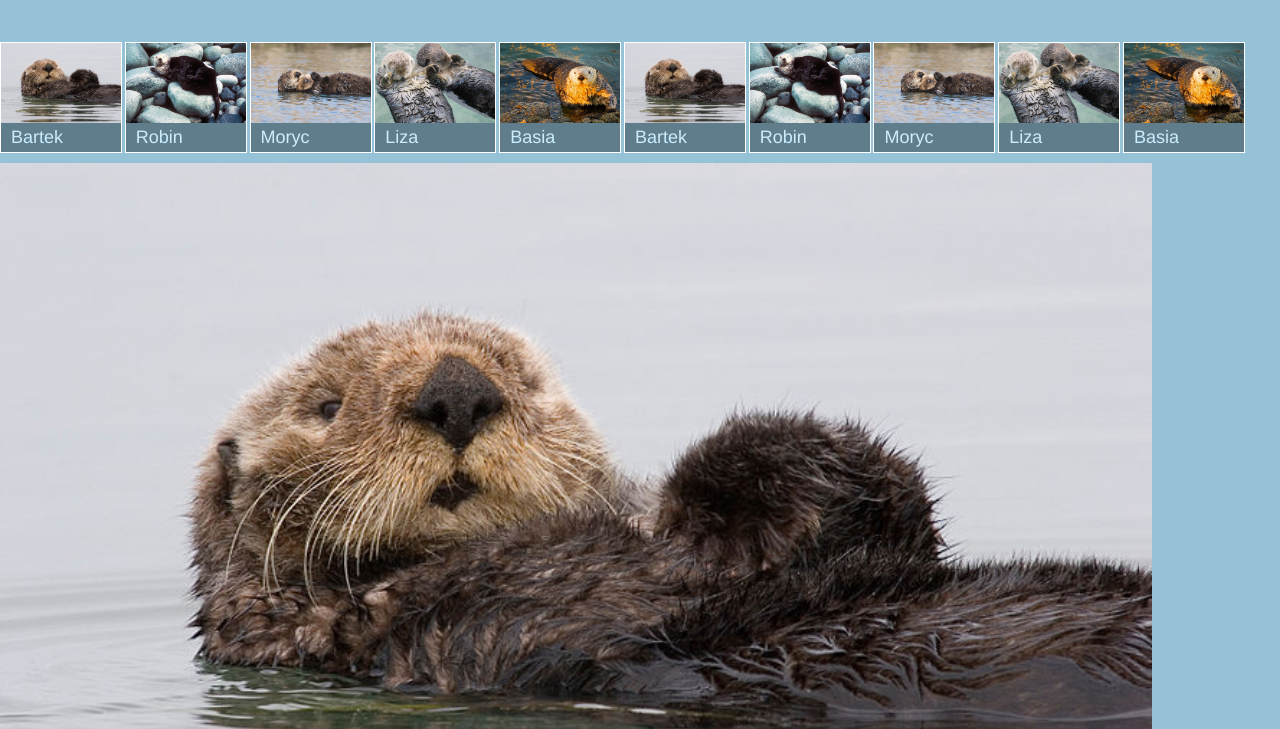
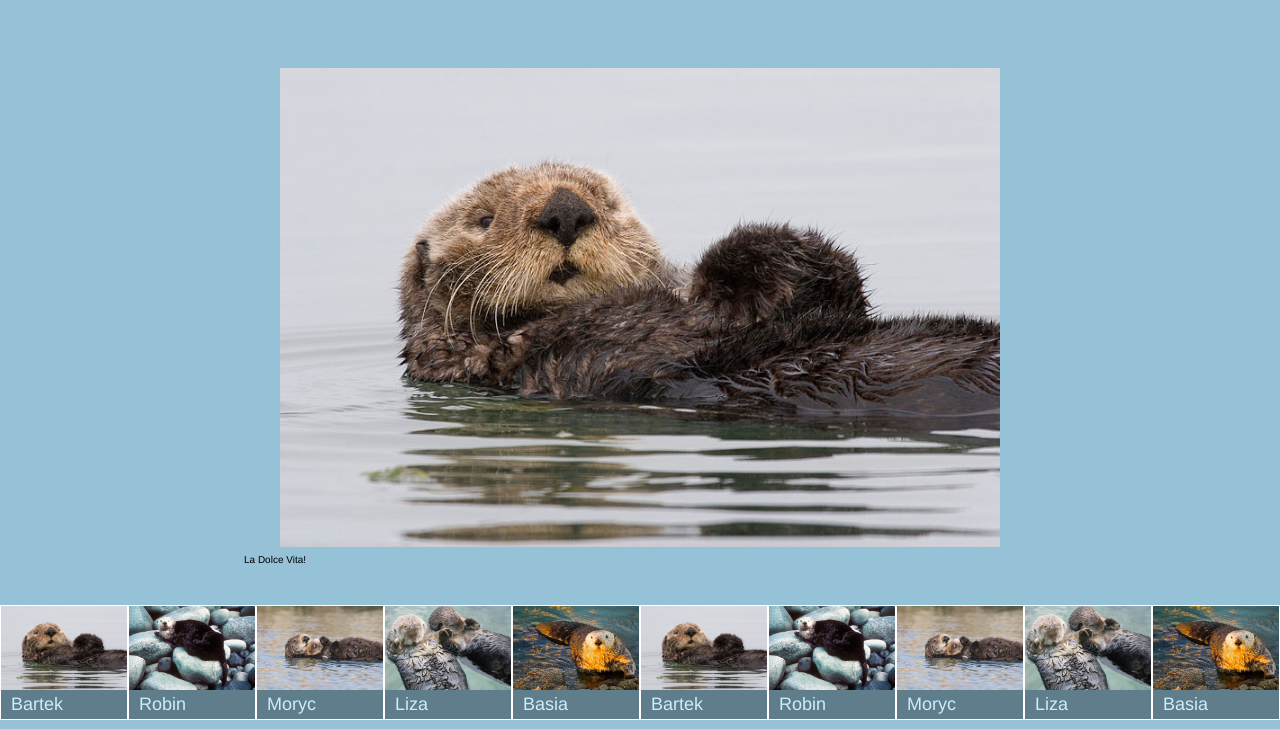
Before and after one commit to fogelkuba/wydrowisko, a plain HTML site: page index.html in a window 1280 px wide. Shown: the part 70-799 px from the top of the page. Drawn offline with Linux system fonts and the light colour scheme.

Commit message:
rozwiazanie probelmu ze znikaniem miniatur przez flexbox https://forums.bignerdranch.com/t/when-i-resize-my-browser-the-detail-image-of-my-ottogram-grows-and-overlaps-my-header/10131/5

```diff
--- a/index.html
+++ b/index.html
@@ -80,8 +80,10 @@ browser-sync start --server --files "style/*.css, *.html"
         </li>
     </ul>
     <div class="big-img-container">
-        <img class="big-img" src="obrazy/wydra1.jpg" alt="">
-        <span class="big-img-title">La Dolce Vita!</span>
+        <div class="big-img-frame">
+            <img class="big-img" src="obrazy/wydra1.jpg" alt="">
+            <span class="big-img-title">La Dolce Vita!</span>
+        </div>
     </div>
 </main>
 </body>
--- a/style/style.css
+++ b/style/style.css
@@ -17,6 +17,9 @@ body{
     background: rgb(149,194,215);
     font-family: 'Futura', 'Helvetica', 'Arial', sans-serif;
 }
+a{
+    text-decoration: none;
+}
 .text-logo{
     background: #fff;
     text-align: center;
@@ -24,20 +27,20 @@ body{
     /*font-family: 'jezioro';*/
     font-size: 37px;
 }
-.main-title{
+.main-header{
     flex: 0 1 auto;
-}
-a{
-    text-decoration: none;
 }
 .main-content{
     flex: 1 1 auto;
-    /*display: flex;*/
-    /*problem^*/
+    /*problem\|/*/
+    display: flex;
     flex-direction: column;
 }
 .thumbnail-list{
     flex: 0 1 auto;
+    order: 2;
+    display: flex;
+    justify-content: space-between;
     list-style: none;
     padding: 0;
     white-space: nowrap;
@@ -47,12 +50,14 @@ a{
 .list-element{
     /*display: block;*/
     display: inline-block;
-    width: 120px;
+    /*width: 120px;*/
+    min-width: 120px;
+    max-height: 120 px;
     border: 1px solid #fff;
 }
-.list-element + .list-element{
+/*.list-element + .list-element{
     margin-top: 10px;
-}
+}*/
 
 .thumbnail-image{
     display: block;
@@ -70,8 +75,20 @@ a{
     font-size: 18px;
 }
 .big-img-container{
-
+    flex: 1 1 auto;
+    display: flex;
+    justify-content: center;
+    align-items: center;
+}
+.big-img-frame{
+    position: relative;
+    text-align: center;
 }
 .big-img{
     width: 90%;
 }
+.big-img-title{
+    position: absolute;
+    bottom: -16px;
+    left: 4px;
+}
```
